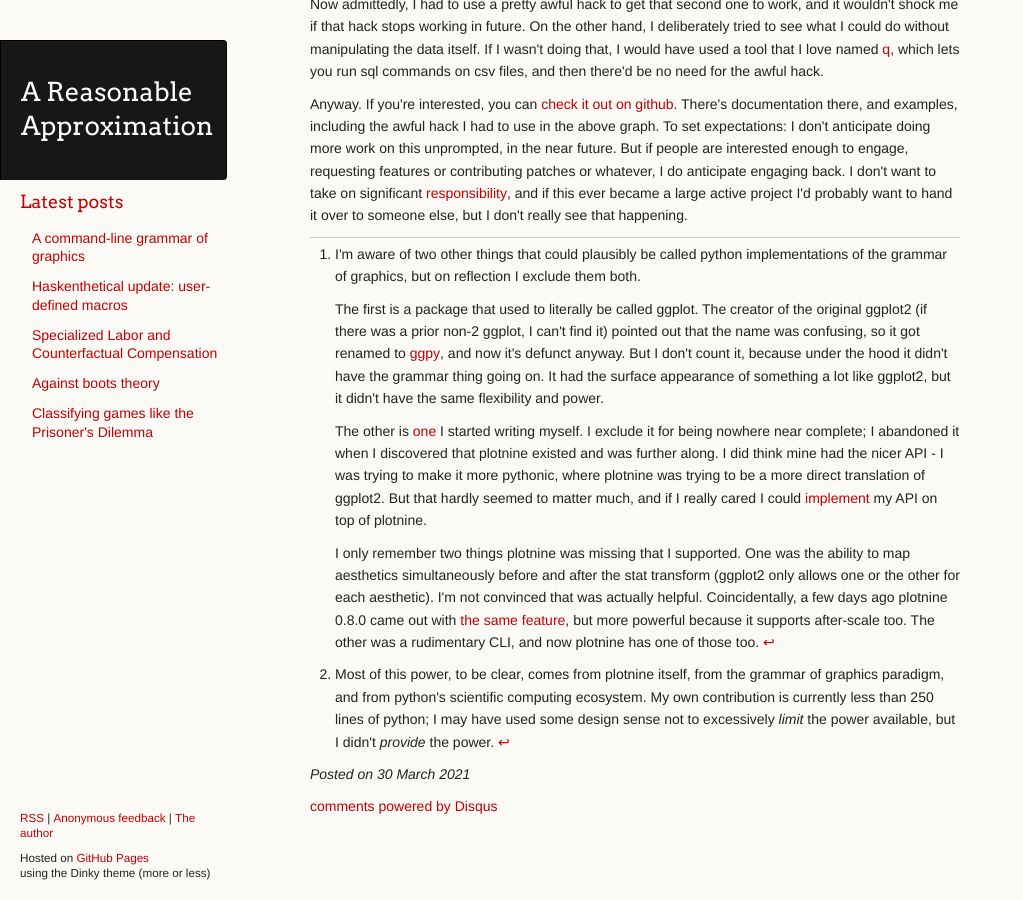
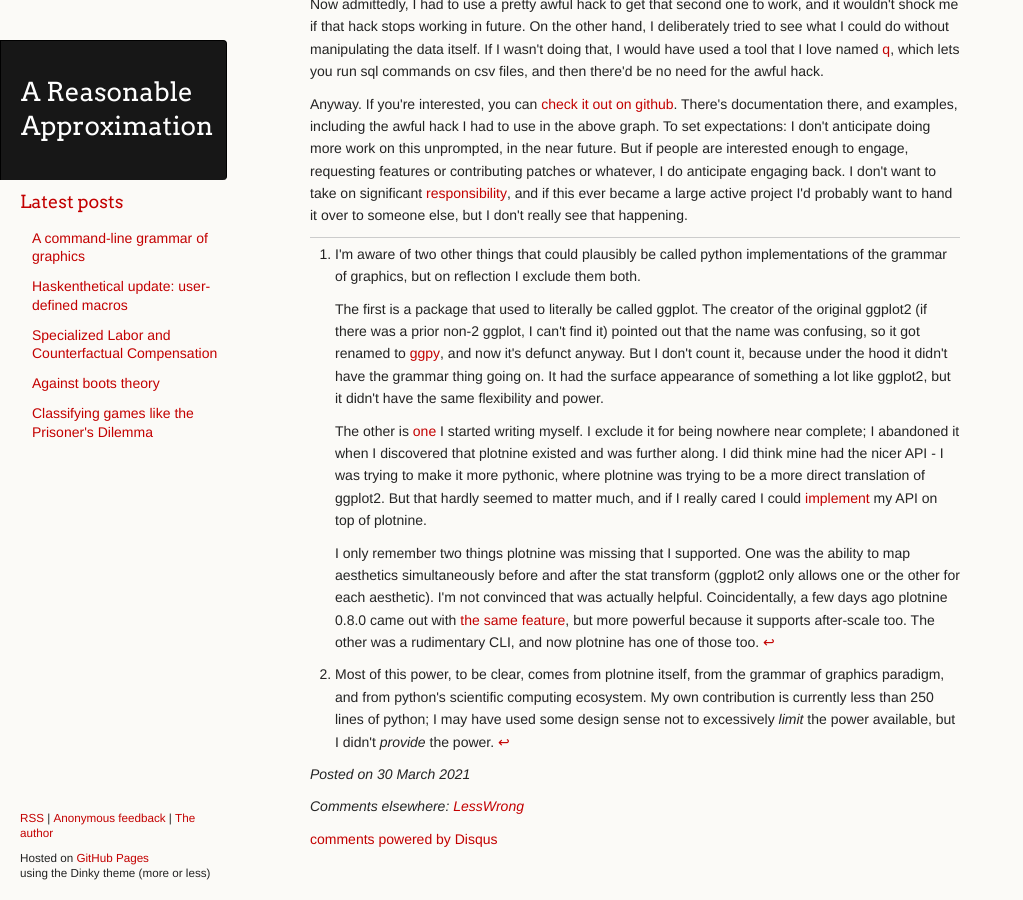
Before and after one commit to ChickenProp/chickenprop.github.com, a Jekyll site: the page built from _posts/2021-03-30-command-line-grammar-of-graphics.md, in a window 1280 px wide and 900 px high, scrolled down 1222 px. Shown: the whole window, without its empty margins (0-1023 px from the left). Built offline with Jekyll 4.4.1, drawn with Linux system fonts in a browser that asks for light colours; nearby versions of some CDN libraries; comment, search, counter and statistics services are not loaded.

Commit message:
Add external comments

```diff
--- a/_posts/2021-03-30-command-line-grammar-of-graphics.md
+++ b/_posts/2021-03-30-command-line-grammar-of-graphics.md
@@ -2,6 +2,9 @@
 title: "A command-line grammar of graphics"
 layout: post
 lw_xpost: true
+external_comments:
+  - name: LessWrong
+    url: https://lesswrong.com/posts/cs3GK3BJteLETyucu/a-command-line-grammar-of-graphics
 ---
 Sometimes I'm at my command prompt and I want to draw a graph.
 
```
